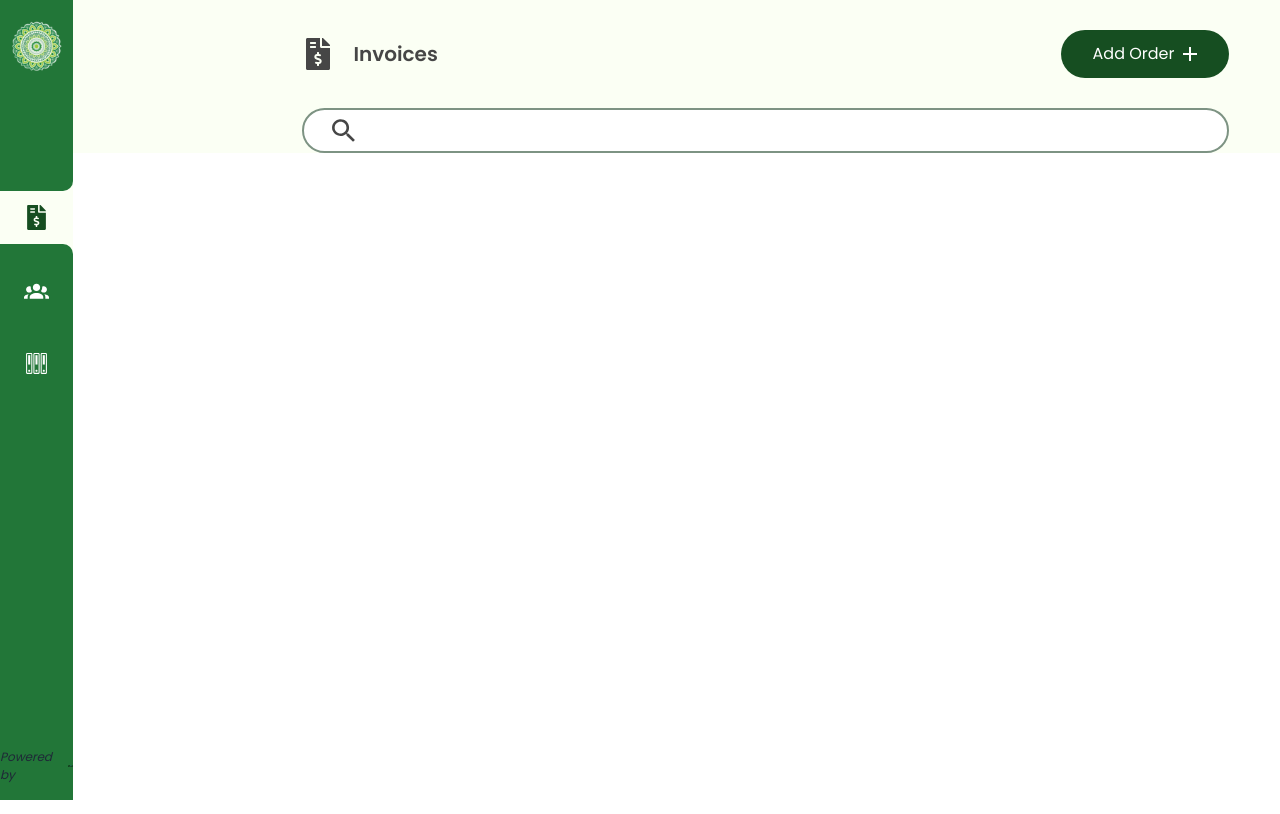
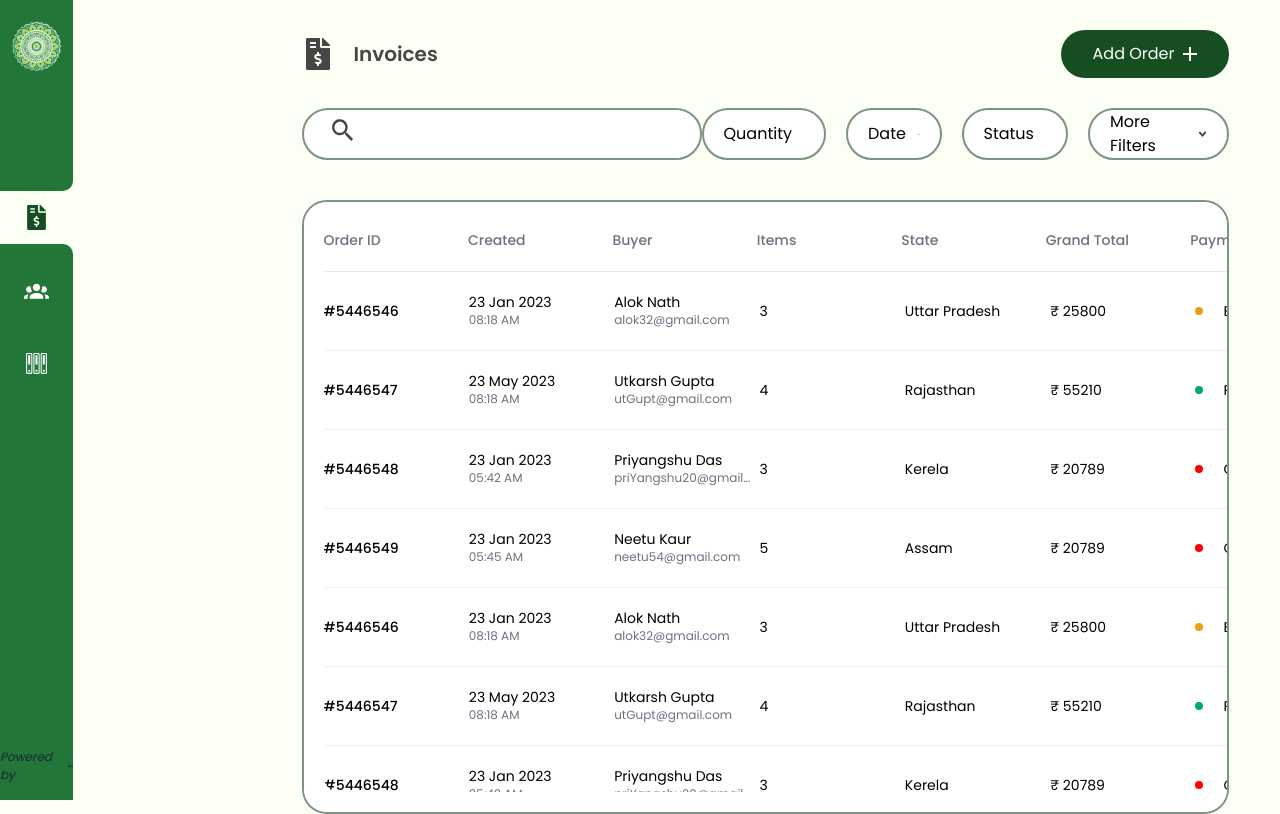
Before and after one commit to Aayan-ekoinfomatics/realvedic-admin-invoicing, a React (Vite) app: page /invoices in a window 1280 px wide. Built offline with nearby package versions, Linux system fonts and the light colour scheme; no server answers.

Commit message:
merged orders with invoices

```diff
--- a/src/App.jsx
+++ b/src/App.jsx
@@ -55,7 +55,7 @@ function App() {
           {/* <Route path='*' element={<Navigate to={localStorage.getItem("status") === 'true' ? '/admin-dashboard' : '/login'} replace={true} />} /> */}
           <Route
             path="/"
-            element={<Navigate to={"/orders"} replace={true} />}
+            element={<Navigate to={"/invoices"} replace={true} />}
           />
 
           <Route element={<Login />} path={"/login"} />
--- a/src/pages/InvoicePage.jsx
+++ b/src/pages/InvoicePage.jsx
@@ -1,11 +1,18 @@
-import React from "react";
-
+import React, { useState } from "react";
+// mock data
+import order_data from "../mockApi/orderPageApi";
+// time
+import moment from "moment";
 // assets
 import invoice_icon_static from "../assets/img/sidebar/invoice_icon_static.svg";
 import add_icon from "../assets/img/mainPages/add_icon.svg";
 import search_icon from "../assets/img/mainPages/search_icon.svg";
+import down_arrow from "../assets/img/mainPages/down-arrow.svg";
+import KeyboardArrowDownRoundedIcon from "@mui/icons-material/KeyboardArrowDownRounded";
 
 const InvoicePage = () => {
+  // local states
+  const [searchData, setSearchData] = useState("");
   return (
     <div>
       <div className="flex justify-between items-center w-[90%] mx-auto pt-5">
@@ -22,11 +29,11 @@ const InvoicePage = () => {
         </div>
       </div>
 
-      {/* search filters */}
-      <div className=" w-[90%] mx-auto mt-5">
-        <div className="border-[#7d9383] border-2 rounded-full bg-white flex overflow-hidden px-5">
+      {/* search and filters */}
+      <div className=" w-[90%] mx-auto mt-5 flex">
+        <div className="border-[#7d9383] border-2 rounded-full bg-white flex overflow-hidden px-5 w-full max-w-[400px]">
           <label htmlFor="search_order" className=" p-2  pr-0">
-            <img src={search_icon} className="w-[25px] " alt="" />
+            <img src={search_icon} className="w-[25px]" alt="" />
           </label>
           <input
             type="text"
@@ -35,7 +42,169 @@ const InvoicePage = () => {
           />
         </div>
 
-        <div></div>
+        <div className="w-full flex gap-5 justify-end">
+          <div className="border-[#7d9383] border-2 rounded-full bg-white px-5 flex gap-3 items-center">
+            <h1>Quantity</h1>
+            <div>
+              <img src={down_arrow} alt="quantity" />
+            </div>
+          </div>
+
+          <div className="border-[#7d9383] border-2 rounded-full bg-white px-5 flex gap-3 items-center">
+            <h1>Date</h1>
+            <div>
+              <img src={down_arrow} alt="date" />
+            </div>
+          </div>
+
+          <div className="border-[#7d9383] border-2 rounded-full bg-white px-5 flex gap-3 items-center">
+            <h1>Status</h1>
+            <div>
+              <img src={down_arrow} alt="status" />
+            </div>
+          </div>
+
+          <div className="border-[#7d9383] border-2 rounded-full bg-white px-5 flex gap-3 items-center">
+            <h1>More Filters</h1>
+            <div>
+              <img src={down_arrow} alt="more filters" />
+            </div>
+          </div>
+        </div>
+      </div>
+
+      {/* invoices */}
+      <div className=" w-[90%] mx-auto mt-10">
+        <div className=" rounded-[25px]   overflow-x-scroll border-[#7d9383] border-2 bg-white  p-5">
+          <div className="min-w-[1300px]">
+            <div className="w-full grid grid-cols-9 text-gray-500 text-[14px] font-[500]  rounded-t-[15px] pr-2 border-b py-2 pb-5 gap-2 ">
+              {order_data?.titles?.map((data, index) => {
+                return (
+                  <div
+                    key={index}
+                    className={`w-full
+                      `}
+                  >
+                    <h1
+                      className={` ${
+                        data === "Actions" ? "mx-auto" : ""
+                      }  w-max text-center`}
+                    >
+                      {data}
+                    </h1>
+                  </div>
+                );
+              })}
+            </div>
+            <div className="w-full  rounded-b-[15px]  text-[13px] text-[#464646] h-[65vh] overflow-y-scroll ">
+              {order_data?.content
+                ?.filter((filterValue) => {
+                  if (searchData === "") {
+                    return filterValue;
+                  } else if (
+                    filterValue?.buyer
+                      ?.toLowerCase()
+                      ?.includes(searchData?.toLowerCase()) ||
+                    filterValue?.order_id
+                      ?.toLowerCase()
+                      ?.includes(searchData?.toLowerCase()) ||
+                    filterValue?.destination_state
+                      ?.toLowerCase()
+                      ?.includes(searchData?.toLowerCase()) ||
+                    filterValue?.status
+                      ?.toLowerCase()
+                      ?.includes(searchData?.toLowerCase())
+                  ) {
+                    return filterValue;
+                  }
+                })
+                .map((data, i) => (
+                  <div
+                    className="grid grid-cols-9 gap-2 border-b border-b-[#e6e6e69f] py-5 text-black text-sm "
+                    key={i}
+                  >
+                    <div className="w-full flex items-center ">
+                      <p className="text-black font-medium cursor-pointer">
+                        #{data?.order_id}
+                      </p>
+                    </div>
+                    <div className="w-full ">
+                      <p className=" flex flex-col justify-center">
+                        <span>
+                          {moment.unix(data?.created).format("DD MMM YYYY  ")}
+                        </span>
+                        <span className="text-xs text-gray-500">
+                          {moment.unix(data?.created).format(" hh:mm A")}
+                        </span>
+                      </p>
+                    </div>
+                    <div className="w-full ">
+                      <p className=" flex flex-col justify-center">
+                        <span className="truncate">{data?.buyer?.name}</span>
+                        <span className="text-xs text-gray-500 truncate">
+                          {data?.buyer?.email}
+                        </span>
+                      </p>
+                    </div>
+                    <div className="w-full flex items-center ">
+                      <p className="">{data?.items?.length}</p>
+                    </div>
+                    <div className="w-full flex items-center">
+                      <p className="">{data?.destination_state}</p>
+                    </div>
+                    {/* <div className="w-full flex items-center">
+                        <p className="">₹ {data?.sub_total}</p>
+                      </div>
+                      <div className="w-full flex items-center">
+                        <p className="">₹ {data?.tax}</p>
+                      </div> */}
+                    <div className="w-full flex items-center">
+                      <p className="">₹ {data?.grand_total}</p>
+                    </div>
+                    <div className="w-full flex gap-5 items-center ">
+                      {data?.status === "Booked" && (
+                        <p className="bg-[#e99f15] rounded-full w-[8px] aspect-square"></p>
+                      )}
+                      {data?.status === "Paid" && (
+                        <p className="bg-[#00ac69] rounded-full w-[8px] aspect-square"></p>
+                      )}
+                      {data?.status === "Cancelled" && (
+                        <p className="bg-[#FF0000] rounded-full w-[8px] aspect-square"></p>
+                      )}
+                      <p className="">{data?.status}</p>
+                    </div>
+                    <div className="w-full flex gap-2 items-center ">
+                      {data?.delivery_status === "Dispatched" && (
+                        <p className=" bg-opacity-5 p-2 w-full text-center bg-[white]  text-[#303030] rounded-lg  border">
+                          {data?.delivery_status}
+                        </p>
+                      )}
+                      {data?.delivery_status === "Delivered" && (
+                        <p className=" bg-opacity-5 p-2 w-full text-center bg-[white] text-[#00ac69] rounded-lg border ">
+                          {data?.delivery_status}
+                        </p>
+                      )}
+                      {data?.delivery_status === "Cancelled" && (
+                        <p className=" bg-opacity-5 p-2 w-full text-center bg-[white] text-[#FF0000] rounded-lg border ">
+                          {data?.delivery_status}
+                        </p>
+                      )}
+                      {data?.delivery_status === "Returned" && (
+                        <p className=" bg-opacity-5 p-2 w-full text-center bg-[white] text-[#e99f15] rounded-lg border ">
+                          {data?.delivery_status}
+                        </p>
+                      )}
+                    </div>
+                    <div className="flex cursor-pointer  justify-center items-center px-2">
+                      <div className=" w-fit ">
+                        <KeyboardArrowDownRoundedIcon />
+                      </div>
+                    </div>
+                  </div>
+                ))}
+            </div>
+          </div>
+        </div>
       </div>
     </div>
   );
```
Also changed, not shown: src/assets/img/mainPages/down-arrow.svg (added).
